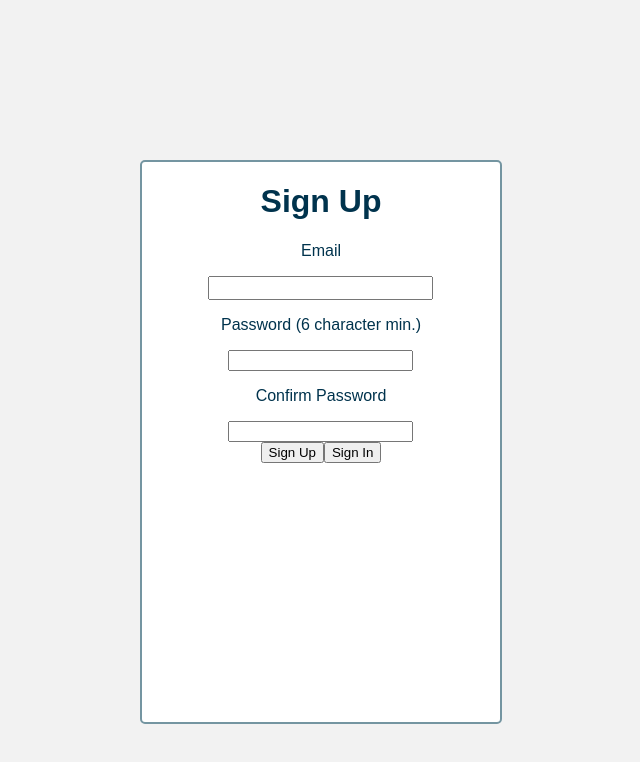
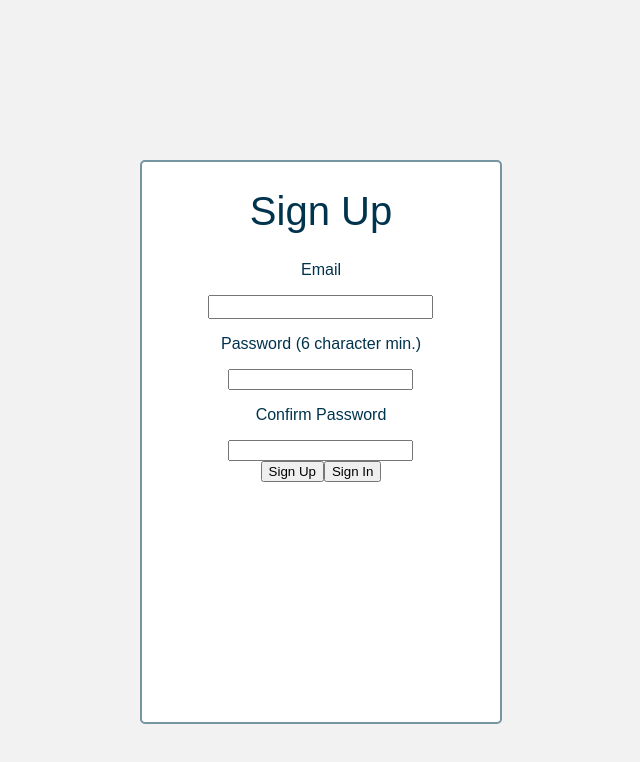
Before and after one commit to nikmanchan/chiisai-url, a React (Create React App) app: page / in a window 1280 px wide. Shown: the top 762 px of the page, without its empty margins (319-959 px from the left). Built offline with nearby package versions, Linux system fonts and the light colour scheme; no server answers.

Commit message:
create userHeader class and apply to header in SignUp.js file

```diff
--- a/src/components/App/App.css
+++ b/src/components/App/App.css
@@ -44,3 +44,8 @@
     border-radius: 5px;
     margin: auto;
 }
+
+.userHeader {
+    font-size: 40px;
+    font-weight: normal;
+}
--- a/src/components/SignUp/SignUp.js
+++ b/src/components/SignUp/SignUp.js
@@ -44,7 +44,7 @@
                     </h2>
                 )}
                 <form onSubmit={this.registerUser} className="userForm" id="signUpForm">
-                    <h1>Sign Up</h1>
+                    <h1 className="userHeader">Sign Up</h1>
                     <p>Email</p>
                     <input
                         type="email"
```
